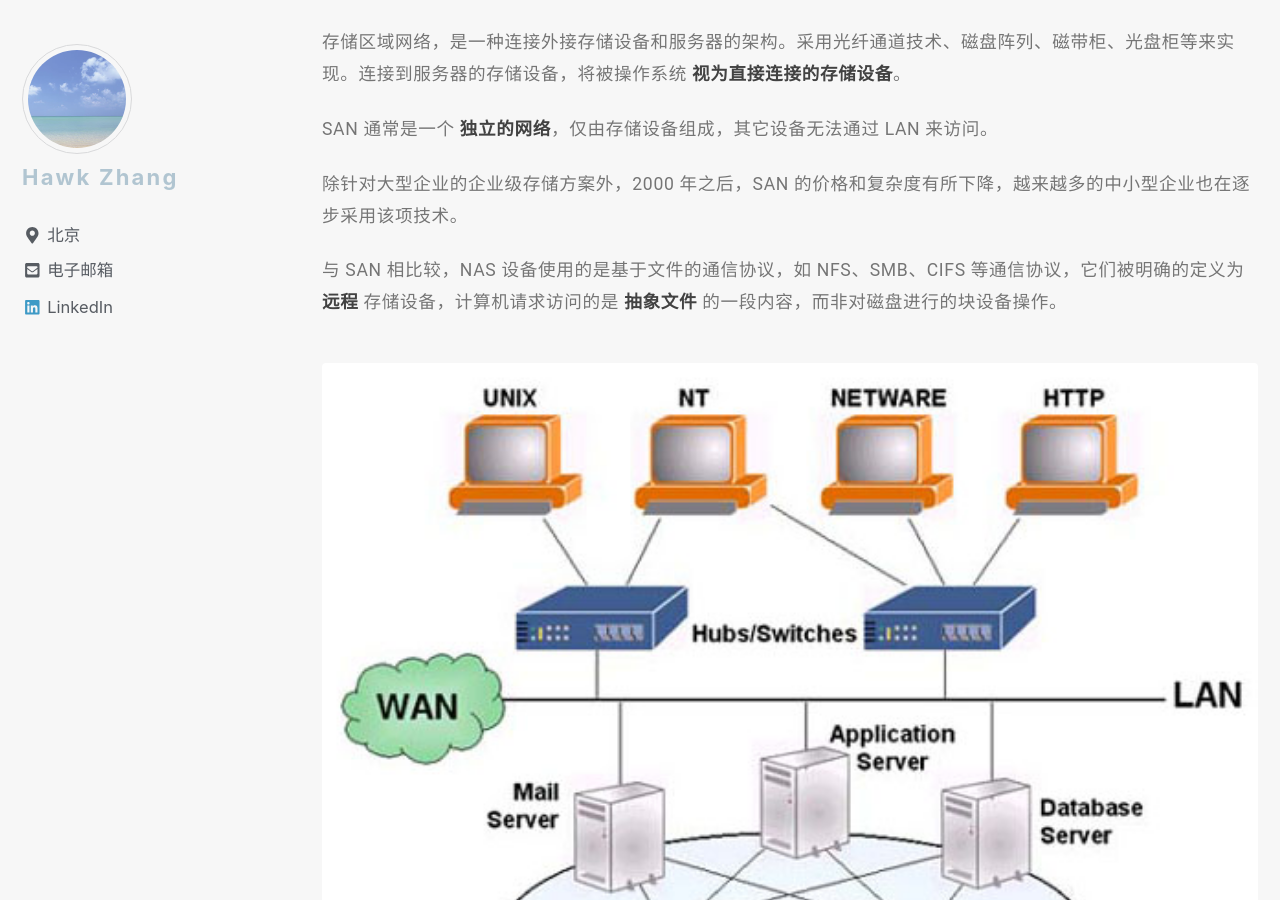
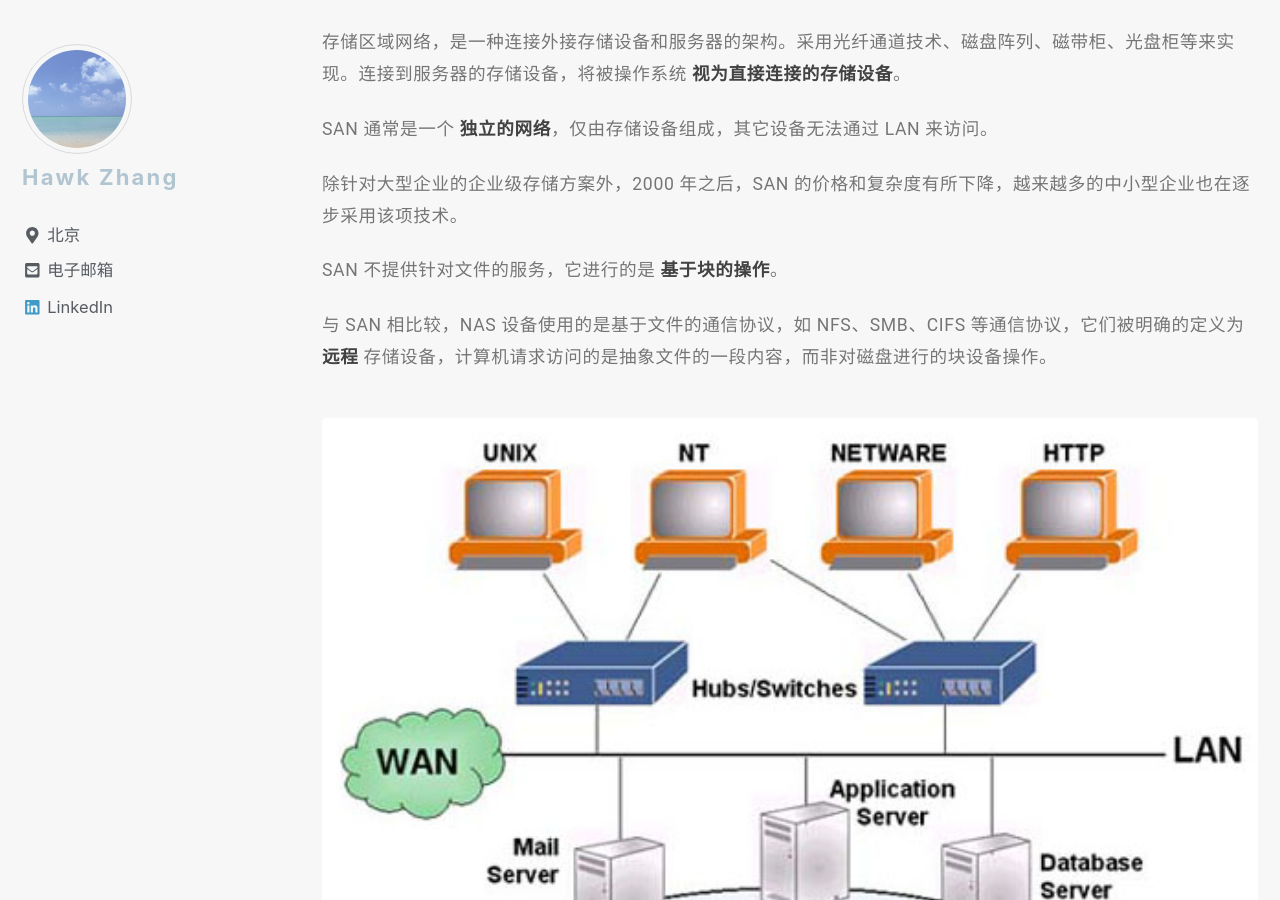
Before and after one commit to narru888/linotes_note, a Jekyll site: the page built from _posts/storage/2018-03-01-das.nas.san.md, in a window 1280 px wide and 900 px high, scrolled down 10050 px. Built offline with Jekyll 4.4.1, drawn with Linux system fonts in a browser that asks for light colours; nearby versions of some CDN libraries; a script that is not in the unit is left out.

Commit message:
update on 2018-11-21 16:54:01 CST

```diff
--- a/_posts/storage/2018-03-01-das.nas.san.md
+++ b/_posts/storage/2018-03-01-das.nas.san.md
@@ -196,7 +196,9 @@ SAN 通常是一个 **独立的网络**，仅由存储设备组成，其它设
 
 除针对大型企业的企业级存储方案外，2000 年之后，SAN 的价格和复杂度有所下降，越来越多的中小型企业也在逐步采用该项技术。
 
-与 SAN 相比较，NAS 设备使用的是基于文件的通信协议，如 NFS、SMB、CIFS 等通信协议，它们被明确的定义为 **远程** 存储设备，计算机请求访问的是 **抽象文件** 的一段内容，而非对磁盘进行的块设备操作。
+SAN 不提供针对文件的服务，它进行的是 **基于块的操作**。
+
+与 SAN 相比较，NAS 设备使用的是基于文件的通信协议，如 NFS、SMB、CIFS 等通信协议，它们被明确的定义为 **远程** 存储设备，计算机请求访问的是抽象文件的一段内容，而非对磁盘进行的块设备操作。
 
 {% include figure image_path="/assets/images/san1.jpg" alt="" %}
 
```
